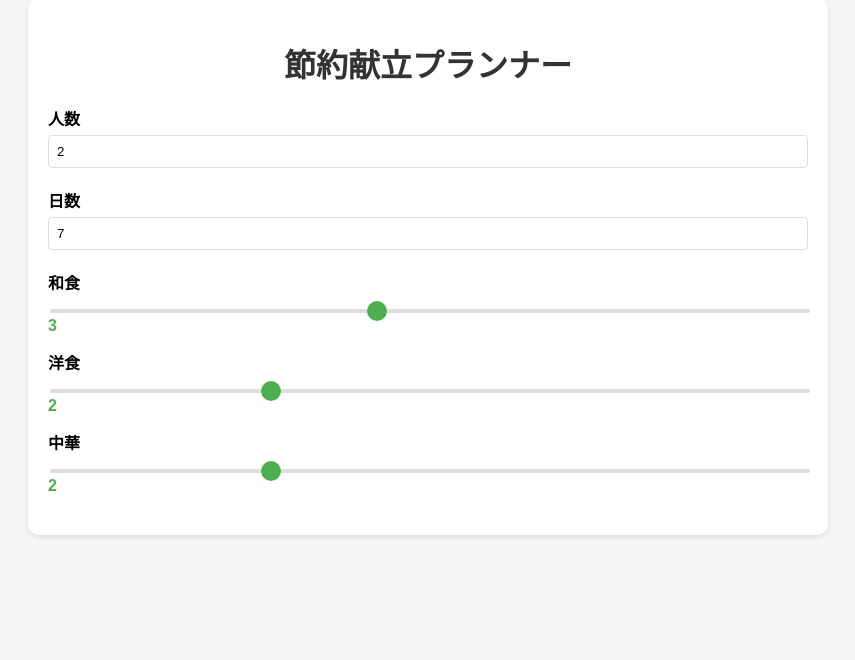
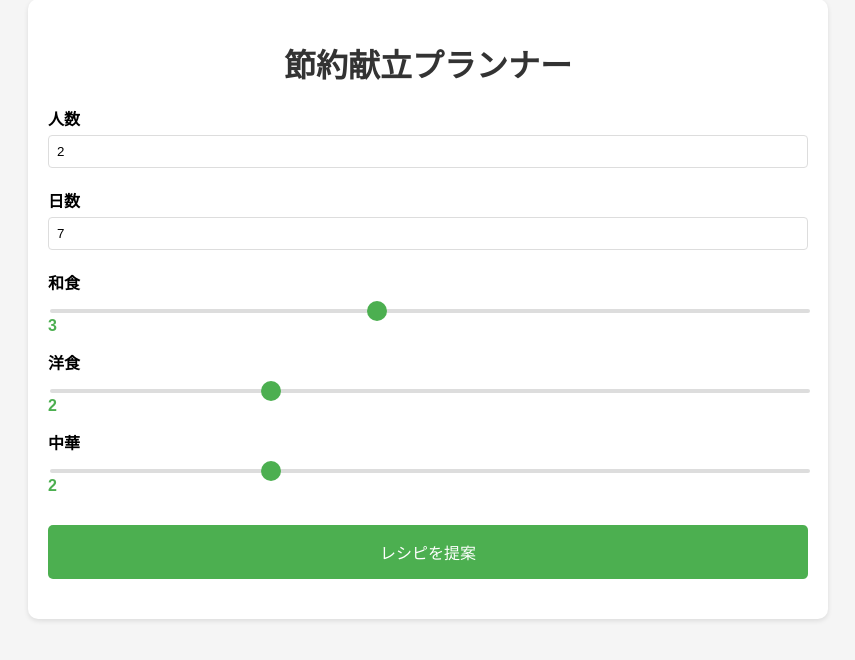
Before and after one commit to ganta0131/iveinfo, a Flask app: page / in a window 1280 px wide. Shown: the part 21-681 px from the top of the page, without its empty margins (212-1067 px from the left). Run offline with Flask 3, Linux system fonts and the light colour scheme.

Commit message:
Restore recipe proposal button

```diff
--- a/templates/index.html
+++ b/templates/index.html
@@ -226,6 +226,10 @@
             </div>
 
 
+                <div class="form-group">
+                <button type="submit" id="searchButton" class="search-button">レシピを提案</button>
+            </div>
+
             <div id="resultContainer" class="result-container" style="display: none;">
                 <div id="recipes"></div>
                 <div class="shopping-list-container">
```
Lines whose indentation alone changed are shown as unchanged.
